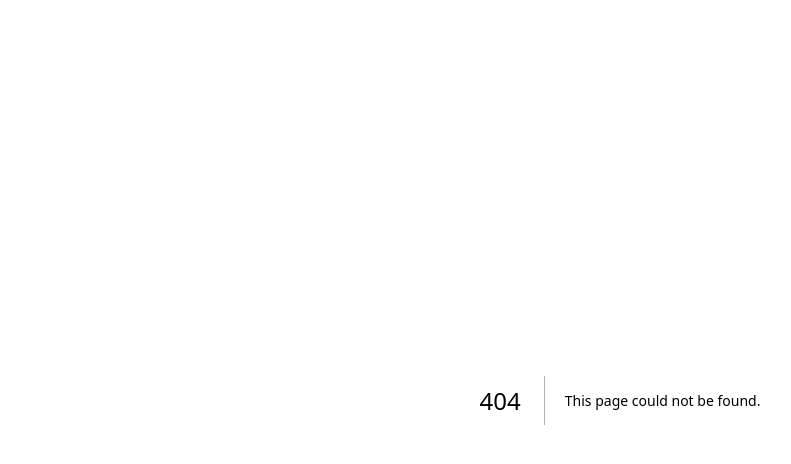
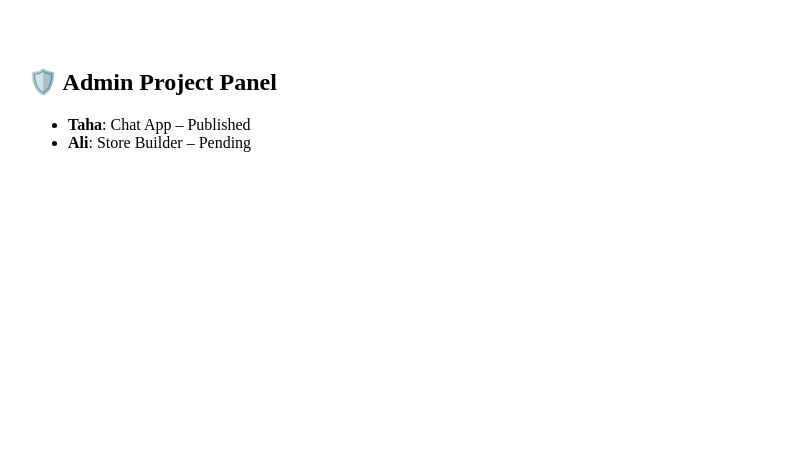
Before and after one commit to LxxLxxc/zeka-tawasol, a Next.js app: page /admin-projects in a window 1280 px wide. Before the commit this address had no page. Shown: the top 464 px of the page, without its empty margins (20-811 px from the left). Built offline with nearby package versions, Linux system fonts and the light colour scheme.

Commit message:
Create admin-projects.js

```diff
--- /dev/null
+++ b/pages/admin-projects.js
@@ -0,0 +1,19 @@
+export default function AdminProjects() {
+  const allProjects = [
+    { user: 'Taha', name: 'Chat App', status: 'Published' },
+    { user: 'Ali', name: 'Store Builder', status: 'Pending' }
+  ];
+
+  return (
+    <div style={{ padding: '40px' }}>
+      <h2>🛡️ Admin Project Panel</h2>
+      <ul>
+        {allProjects.map((p, i) => (
+          <li key={i}>
+            <strong>{p.user}</strong>: {p.name} – {p.status}
+          </li>
+        ))}
+      </ul>
+    </div>
+  );
+}
```
